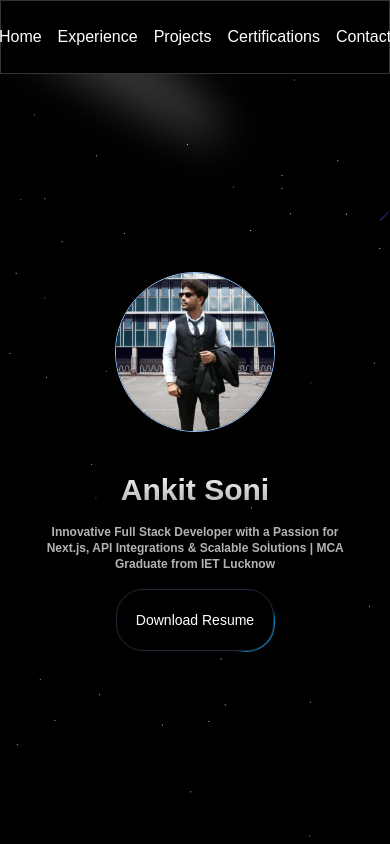
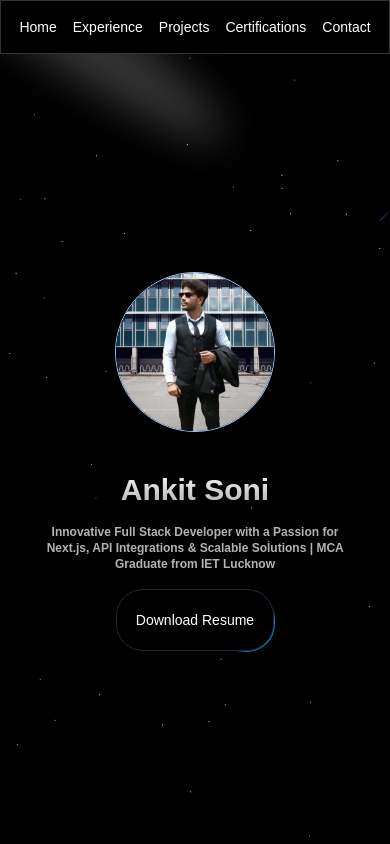
Before and after one commit to Abhay1622/portfolio, a Next.js app: page / in a window 390 px wide. Shown: the top 844 px of the page. Built offline with nearby package versions, Linux system fonts and the light colour scheme.

Commit message:
Fixed Navbar component to correctly pass scroll function

```diff
--- a/src/app/components/ui/navbar-menu.tsx
+++ b/src/app/components/ui/navbar-menu.tsx
@@ -28,7 +28,7 @@ export const MenuItem = ({
     <div onMouseEnter={() => setActive(item)} className="relative">
       <motion.p
         transition={{ duration: 0.3 }}
-        className="cursor-pointer text-black hover:opacity-[0.9] dark:text-white"
+        className="cursor-pointer text-black hover:opacity-[0.9] dark:text-white text-sm md:text-base" // Responsive text size
       >
         {item}
       </motion.p>
@@ -39,7 +39,7 @@ export const MenuItem = ({
           transition={transition}
         >
           {active === item && children && (
-            <div className="absolute top-[calc(100%_+_1.2rem)] left-1/2 transform -translate-x-1/2 pt-4">
+            <div className="absolute top-[calc(100%_+_1.2rem)] left-1/2 transform -translate-x-1/2 pt-4 z-10">
               <motion.div
                 transition={transition}
                 layoutId="active" // layoutId ensures smooth animation
@@ -70,7 +70,7 @@ export const Menu = ({
   return (
     <nav
       onMouseLeave={() => setActive(null)} // resets the state
-      className="relative border border-black/[0.2] dark:bg-black dark:border-white/[0.2] bg-white shadow-input flex justify-center space-x-4 px-8 py-6"
+      className="relative border border-black/[0.2] dark:bg-black dark:border-white/[0.2] bg-white shadow-input flex justify-center space-x-4 px-4 py-4 md:px-8 md:py-6 flex-wrap" // Added flex-wrap
     >
       {children}
     </nav>
@@ -89,7 +89,7 @@ export const ProductItem = ({
   src: string;
 }) => {
   return (
-    <Link href={href} className="flex space-x-2">
+    <Link href={href} className="flex space-x-2 items-center"> {/* Added items-center for vertical alignment */}
       <Image
         src={src}
         width={140}
@@ -98,7 +98,7 @@ export const ProductItem = ({
         className="flex-shrink-0 rounded-md shadow-2xl"
       />
       <div>
-        <h4 className="text-xl font-bold mb-1 text-black dark:text-white">
+        <h4 className="text-lg md:text-xl font-bold mb-1 text-black dark:text-white"> {/* Responsive title size */}
           {title}
         </h4>
         <p className="text-neutral-700 text-sm max-w-[10rem] dark:text-neutral-300">
```
